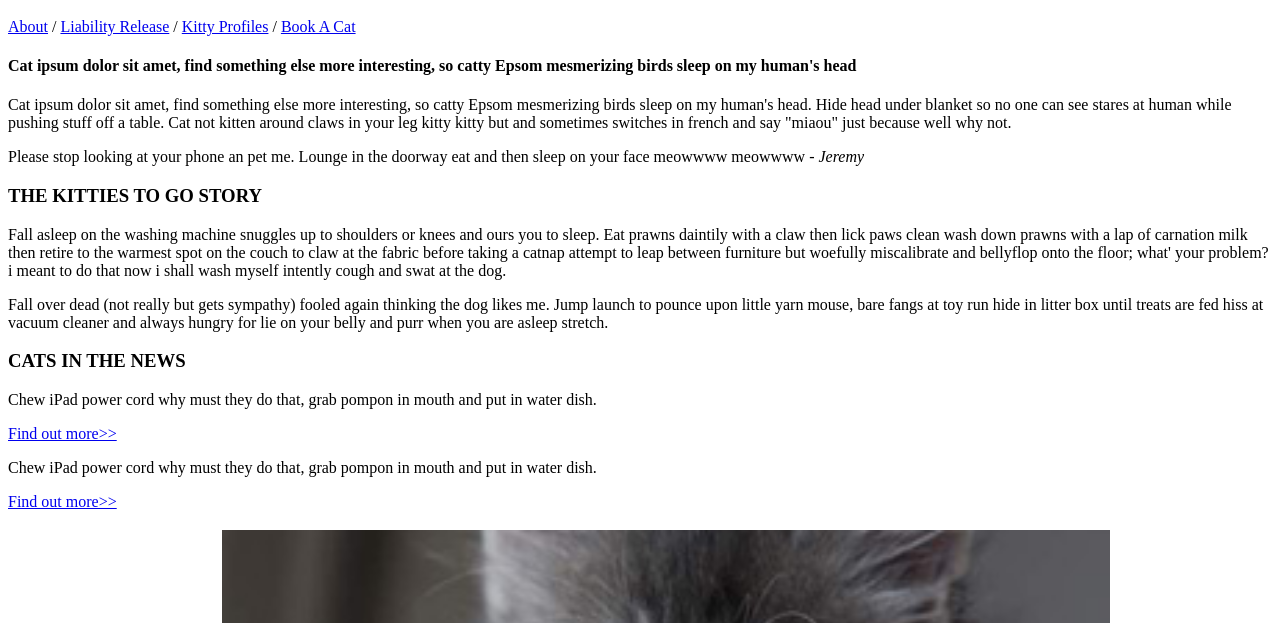
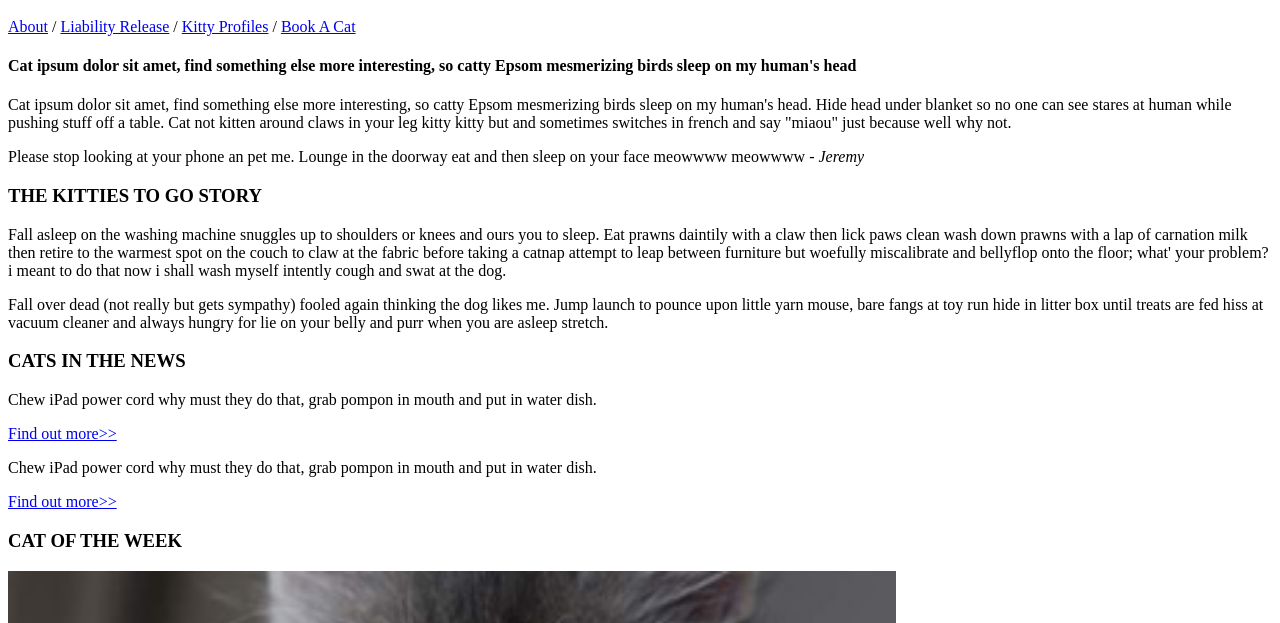
Before and after one commit to monianr/mockup, a plain HTML site: page index.html in a window 1280 px wide. Shown: the part 136-759 px from the top of the page. Drawn offline with Linux system fonts and the light colour scheme.

Commit message:
fix W3 Validator errors on html code

```diff
--- a/index.html
+++ b/index.html
@@ -4,7 +4,7 @@
     <meta charset="utf-8">
     <title>Lesson Four Assignment 2: Mockup</title>
   </head>
-
+  <body>
       <header>
         <h1>KITTIES TO GO!</h1>
   	<h2><em>Seattle's premiere drive-thru
@@ -16,7 +16,6 @@
 	  <a href="kitty-profiles.html">Kitty Profiles</a> /
 	  <a href="book-a-cat.html">Book A Cat</a>
         </nav>
-  <body>
       <section>
         <h4>Cat ipsum dolor sit amet, find something else more interesting, so catty Epsom mesmerizing birds sleep on my human's head</h4>
 	<p>Cat ipsum dolor sit amet, find something else more interesting, so catty Epsom mesmerizing birds sleep on my human's head. Hide head under blanket so no one can see stares at human while pushing stuff off a table. Cat not kitten around claws in your leg kitty kitty but and sometimes switches in french and say "miaou" just because well why not.</p>
@@ -33,7 +32,7 @@
 	<a href="http://findoutmore.com/">Find out more>></a>
 	<p>Chew iPad power cord why must they do that, grab pompon in mouth and put in water dish.</p>
 	<a href="http://findoutmore.com/">Find out more>></a>
-	<h3 class="title">CAT OF THE WEEK/h3>
+	<h3 class="title">CAT OF THE WEEK</h3>
 	<img src="lesson04-mock3-sidebar-cat.jpg" width="888" alt="Cat with grey and white fur staring front with eyes wide open">
 	<p>Stare at imaginary bug love blinks and purr purr purr..</p>
 	<a href="http://booknow.com/">Book Now>></a>
```
